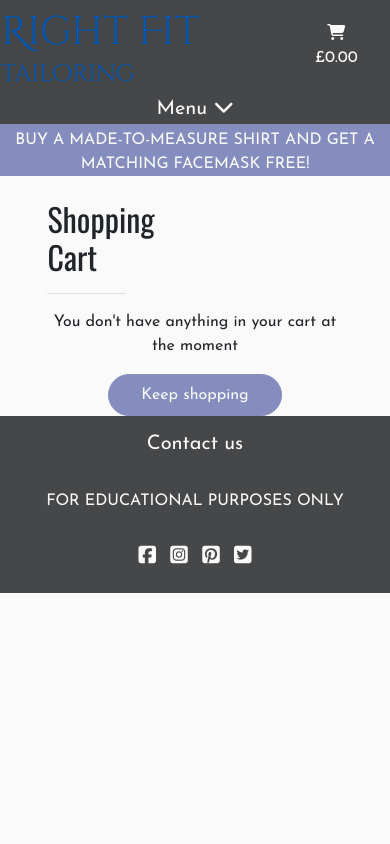
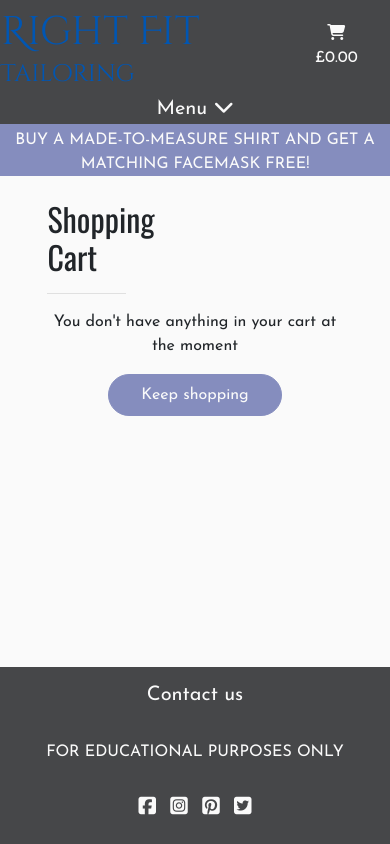
Before and after one commit to tealhorizon87/ms4_right-fit-tailoring, a Django app: page /cart/ in a window 390 px wide. Run offline with Django 3.2, Linux system fonts and the light colour scheme; parts of the project's set-up code (start-up, migrations or seed data) failed here and were passed over; some libraries are stand-ins or nearby versions; some web fonts are replaced.

Commit message:
Create cart session variable for display
  - add to the custom context processor to create a cart session
    variable, and populate it with added items
  - add functionality to the cart symbol on the header to display
    the cart total
  - add the cart contents to the cart template
  - finally fix the footer issues with the help of freeCodeCamp

```diff
--- a/cart/contexts.py
+++ b/cart/contexts.py
@@ -1,8 +1,22 @@
+from django.shortcuts import get_object_or_404
+from products.models import Product
+
 def cart_contents(request):
 
     cart_items = []
     total = 0
     item_count = 0
+    cart = request.session.get("cart", {})
+
+    for item_id, quantity in cart.items():
+        product = get_object_or_404(Product, pk=item_id)
+        total += quantity * product.price
+        item_count += quantity
+        cart_items.append({
+            "item_id": item_id,
+            "quantity": quantity,
+            "product": product,
+        })
 
     context = {
         "cart_items": cart_items,
--- a/cart/views.py
+++ b/cart/views.py
@@ -20,6 +20,5 @@ def add_to_cart(request, item_id):
         cart[item_id] = quantity
 
     request.session["cart"] = cart
-    print(request.session["cart"])
 
     return redirect(redirect_url)
--- a/home/templates/home/index.html
+++ b/home/templates/home/index.html
@@ -22,9 +22,3 @@
     </div>
   </main>
 {% endblock %}
-
-{% block postload_js %}
-  <script>
-    $("footer").addClass("fixed-bottom");
-  </script>
-{% endblock %}
--- a/products/templates/products/product_detail.html
+++ b/products/templates/products/product_detail.html
@@ -56,9 +56,3 @@
       </div>
     </div>
 {% endblock %}
-
-{% block postload_js %}
-  <script>
-    $("footer").addClass("fixed-bottom");
-  </script>
-{% endblock %}
--- a/right_fit_tailoring/settings.py
+++ b/right_fit_tailoring/settings.py
@@ -72,6 +72,7 @@ TEMPLATES = [
                 'django.template.context_processors.request', #allauth needs this
                 'django.contrib.auth.context_processors.auth',
                 'django.contrib.messages.context_processors.messages',
+                'cart.contexts.cart_contents',
             ],
         },
     },
--- a/static/css/style.css
+++ b/static/css/style.css
@@ -58,6 +58,19 @@ body {
   padding-top: 200px;
 }
 
+/* ATTRIBUTION: This code is used to force the footer to the
+bottom of the page, or below contnet.
+Code sourced from freeCodeCamp; see README Acknowledgments */
+.page-container {
+  position: relative;
+  min-height: 100vh;
+}
+
+.main-content {
+  padding-bottom: 6rem;
+}
+/* END ATTRIBUTION */
+
 /* -------------------------------------Background image */
 body {
   background: url("/media/hero-lg.jpg") no-repeat fixed;
@@ -109,6 +122,8 @@ footer {
   background-color: var(--my-dark-grey);
   color: var(--my-white);
   min-height: 6rem;
+  position: absolute;
+  bottom: 0;
 }
 
 footer .row {
@@ -136,6 +151,8 @@ footer .row {
   overflow: hidden;
 }
 
+/* ------------------------------------------Cart styles */
+
 /* ----------------------------------------Media Queries */
 
 /* adjust the position of background image on medium and
@@ -158,11 +175,7 @@ smaller screens */
     margin-top: 0;
   }
 
-  .fixed-bottom {
-    position: relative;
-    right: auto;
-    bottom: auto;
-    left: auto;
-    z-index: 1030;
+  .main-content {
+    padding-bottom: 11rem;
   }
 }
--- a/templates/base.html
+++ b/templates/base.html
@@ -29,6 +29,8 @@
     <title>Right Fit Tailoring {% block extra_title %}{% endblock %}</title>
   </head>
   <body>
+    <div class="page-container">
+      <div class="main-content">
         <header class="container-fliud fixed-top">
           <div class="row">
             <div class="col-9 col-sm-8 col-md-4 text-lg-left my-auto p-0">
@@ -62,7 +64,13 @@
                   <a href="{% url 'cart' %}" class="nav-link p-0 white-font">
                     <div class="text-center">
                       <div><i class="fas fa-shopping-cart"></i></div>
-                  <p class="my-0">£0.00</p>
+                      <p class="my-0">
+                        {% if cart_items %}
+                          £{{ total }}
+                        {% else %}
+                          £0.00
+                        {% endif %}
+                      </p>
                     </div>
                   </a>
                 </li>
@@ -86,6 +94,7 @@
 
         {% block content %}
         {% endblock %}
+      </div>
 
       <footer class="container-fluid">
         <div class="row text-center">
@@ -113,6 +122,7 @@
           </div>
         </div>
       </footer>
+    </div>
 
     {% block postload_js %}
     {% endblock %}
```
Also changed, not shown: cart/templates/cart/cart.html (+14 -20 lines), README.md, db.sqlite3. Lines whose indentation alone changed are shown as unchanged.
